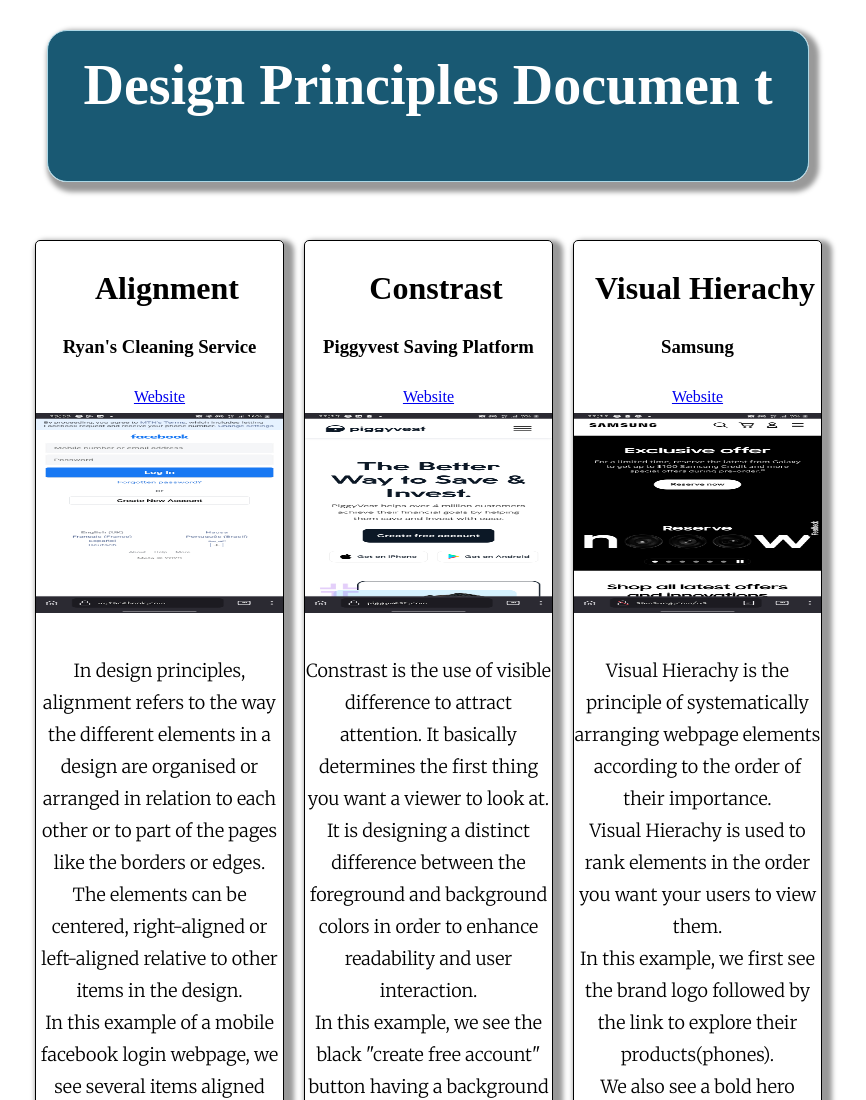
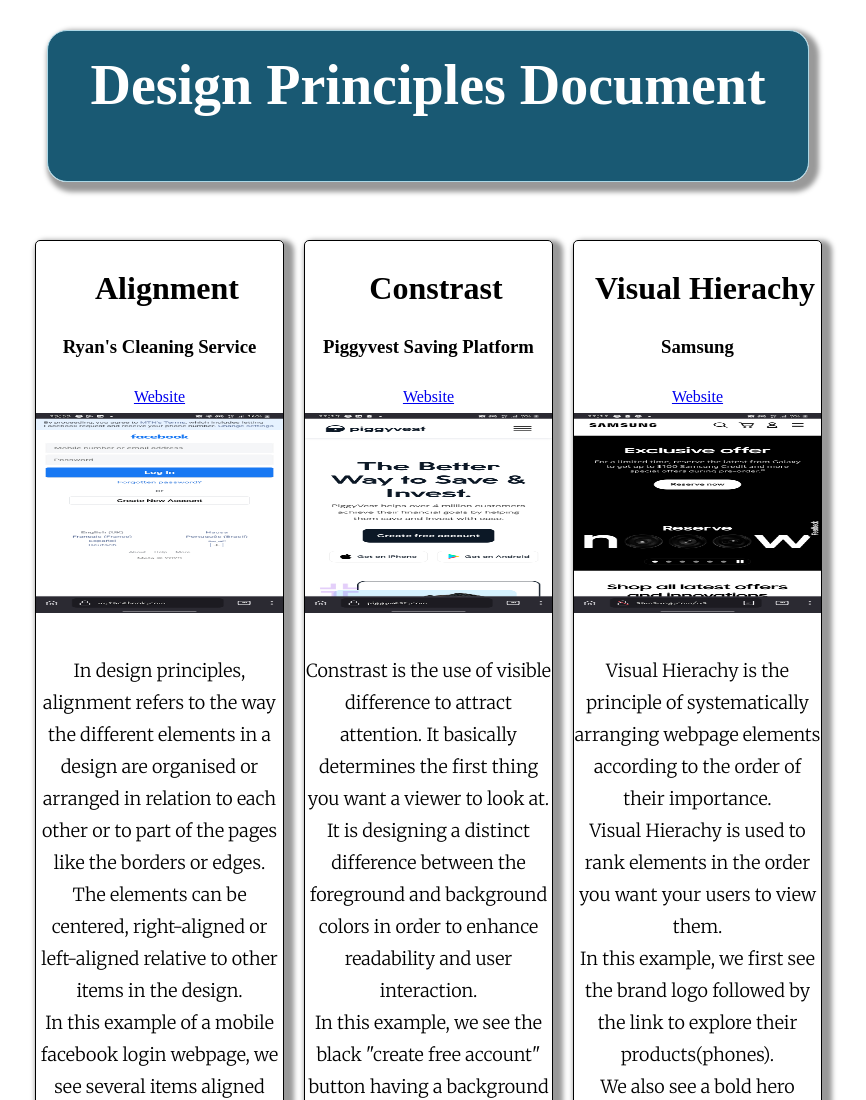
Before and after one commit to victornmeka/WDD230, a plain HTML site: page lesson2/design-principles.html in a window 1280 px wide. Shown: the top 1100 px of the page, without its empty margins (188-1054 px from the left). Drawn offline with Linux system fonts and the light colour scheme.

Commit message:
validated

```diff
--- a/lesson2/design-principles.html
+++ b/lesson2/design-principles.html
@@ -16,7 +16,7 @@
 
     <body>
         <header>
-            <h1>Design Principles Documen t</h1>
+            <h1>Design Principles Document</h1>
         </header>
         <main>
             <section id="container-1">
```
